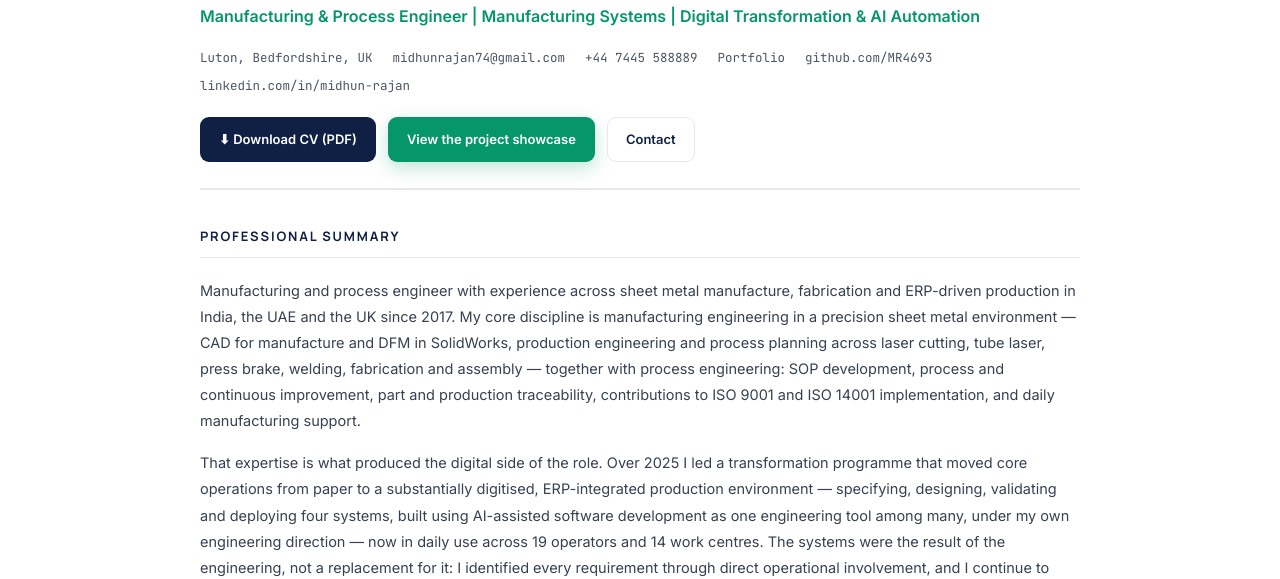
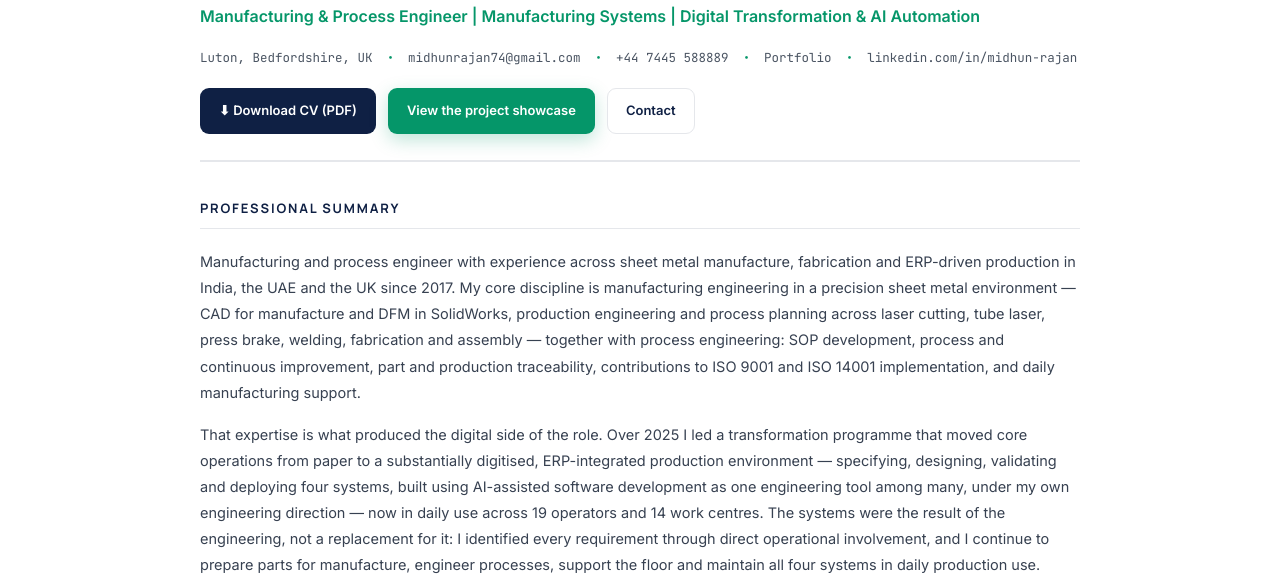
Before and after one commit to MR4693/Midhun-Portfolio, a plain HTML site: page resume.html in a window 1280 px wide. Shown: the part 227-806 px from the top of the page. Drawn offline with Linux system fonts and the light colour scheme.

Commit message:
Résumé: dot separators in contact line; drop GitHub link

```diff
--- a/resume.html
+++ b/resume.html
@@ -21,9 +21,10 @@
   .r-head{border-bottom:2px solid var(--bd);padding-bottom:26px;margin-bottom:36px}
   .r-name{font-family:var(--fh);font-size:clamp(30px,5vw,42px);font-weight:800;color:var(--navy);letter-spacing:-.025em}
   .r-role{font-size:16px;color:var(--green);font-weight:600;margin-top:6px}
-  .r-contact{display:flex;flex-wrap:wrap;gap:8px 20px;margin-top:18px;font-family:var(--fm);font-size:12.5px;color:var(--lt)}
+  .r-contact{display:flex;flex-wrap:wrap;align-items:center;gap:8px 0;margin-top:18px;font-family:var(--fm);font-size:12.5px;color:var(--lt)}
   .r-contact a{color:var(--lt)}
   .r-contact a:hover{color:var(--green)}
+  .r-contact>*:not(:last-child)::after{content:"·";margin:0 14px;color:var(--green);font-weight:700}
   .r-sec{margin-bottom:38px}
   .r-sec h2{font-family:var(--fh);font-size:13px;font-weight:700;color:var(--navy);letter-spacing:.14em;text-transform:uppercase;padding-bottom:9px;border-bottom:1px solid var(--bd);margin-bottom:20px}
   .r-job{margin-bottom:24px}
@@ -71,7 +72,6 @@
           <a href="mailto:midhunrajan74@gmail.com">midhunrajan74@gmail.com</a>
           <a href="tel:+447445588889">+44 7445 588889</a>
           <a href="https://mr4693.github.io/Midhun-Portfolio/" rel="noopener" target="_blank">Portfolio</a>
-          <a href="https://github.com/MR4693" rel="noopener" target="_blank">github.com/MR4693</a>
           <a href="https://www.linkedin.com/in/midhun-rajan-09a006145" rel="noopener" target="_blank">linkedin.com/in/midhun-rajan</a>
         </div>
         <div class="r-actions" style="margin-top:20px;display:flex;gap:12px;flex-wrap:wrap">
```
